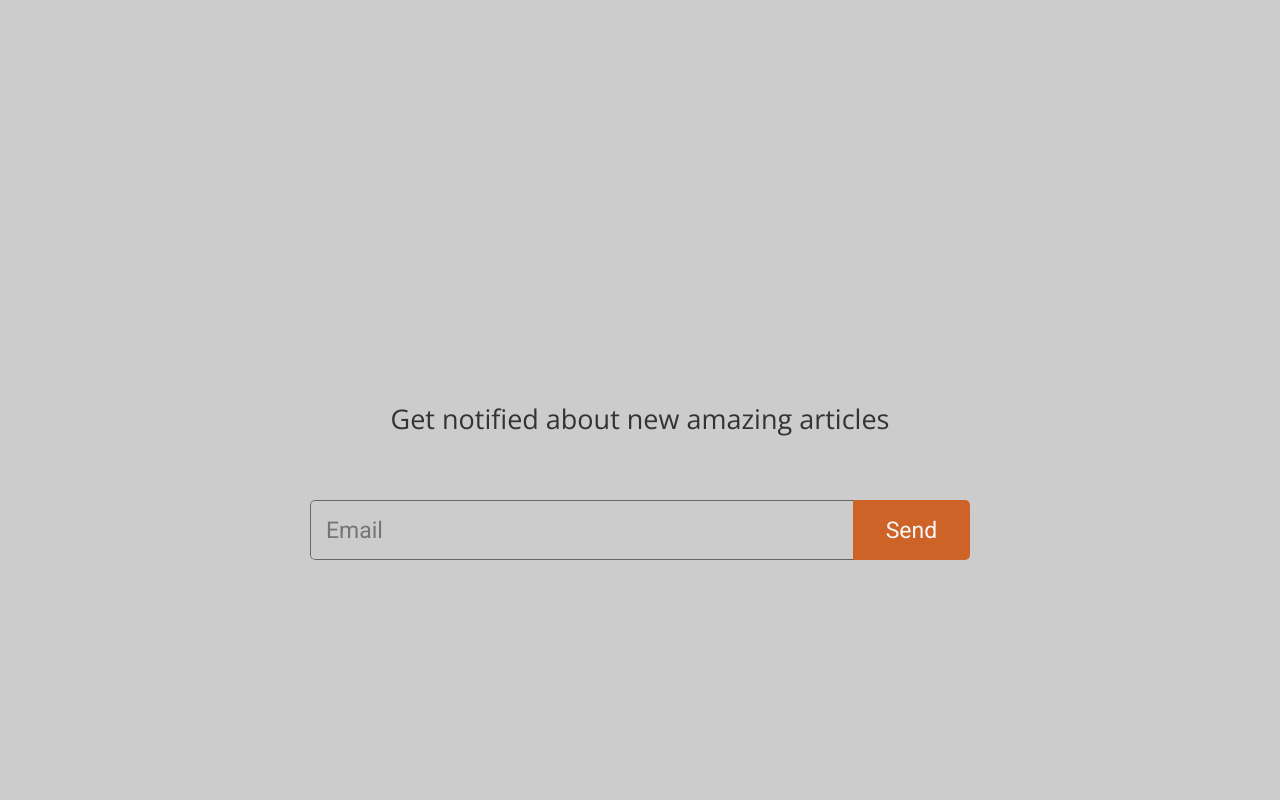
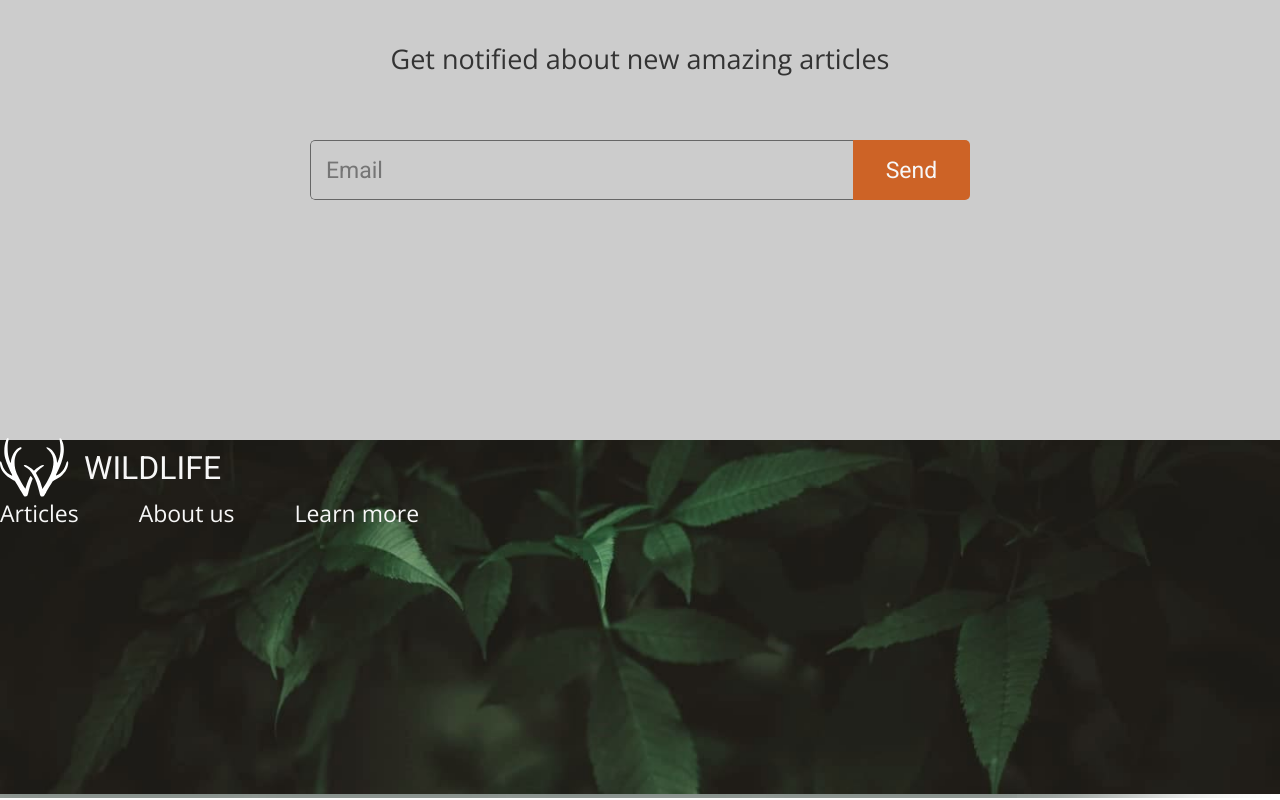
Before and after one commit to rendezvxus/wildfire_verstka, a plain HTML site: page index.html in a window 1280 px wide. Shown: the part 1710-2510 px from the top of the page. Drawn offline with nearby package versions, Linux system fonts and the light colour scheme.

Commit message:
articles container height cut, footer wip

```diff
--- a/css/style.css
+++ b/css/style.css
@@ -88,7 +88,7 @@ header {
     position: absolute;
     top: 780px;
     width: 100%;
-    height: 1370px;
+    height: 1010px;
     padding-top: 120px;
     padding-bottom: 240px;
     background-color: #CCCCCC;
@@ -107,6 +107,22 @@ header {
     justify-content: space-between;
     align-items: center;
     height: 160px;
+}
+
+footer {
+    position: absolute;
+    top: 2148px;
+    width: 100%;
+    height: 360px;
+}
+
+.footer_img {
+    position: absolute;
+    top: 0;
+    width: 100%;
+    object-fit: contain;
+    box-shadow: -150px 0px 150px 0px #02160B;
+    z-index: -10;
 }
 
 /* prestyled */
--- a/index.html
+++ b/index.html
@@ -24,6 +24,7 @@
             </button>
         </div>
     </header>
+    <main>
         <div class="wrapper">
             <div class="hero">
                 <div class="hero-text-wrapper">
@@ -54,7 +55,20 @@
                 </div>
             </div>
         </div>
-    <footer></footer>
+    </main>
+
+    <footer>
+        <div class="logo">
+            <img src="media/svgg.svg" alt="" class="logo_img">
+            <p class="wildlife">wildlife</p>
+        </div>
+        <div class="menu">
+            <a href="" class="text-menu-ui">Articles</a>
+            <a href="" class="text-menu-ui">About us</a>
+            <a href="" class="text-menu-ui">Learn more</a>
+        </div>
+        <img src="media/footer.jpg" alt="leaf" class="footer_img">
+    </footer>
 </body>
 
 
```
Also changed, not shown: media/FACEBOOK.svg (added), media/IG.svg (added), media/PINTEREST.svg (added), media/TG.svg (added), media/footer.jpg (renamed from media/740a9183a927091a023a00d77e52d1c7cfd16394.jpg). Lines whose indentation alone changed are shown as unchanged.
